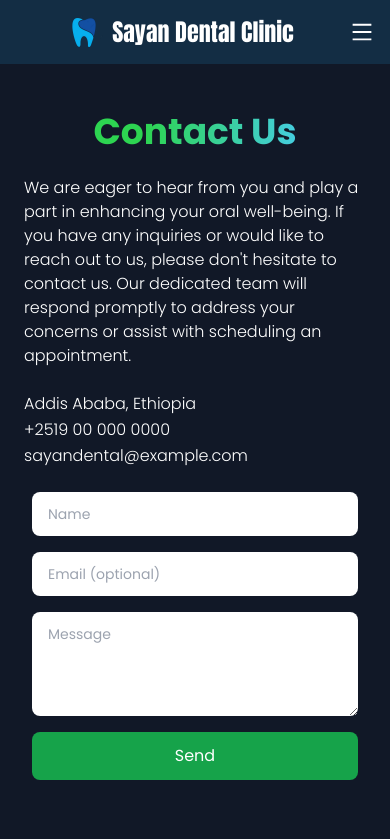
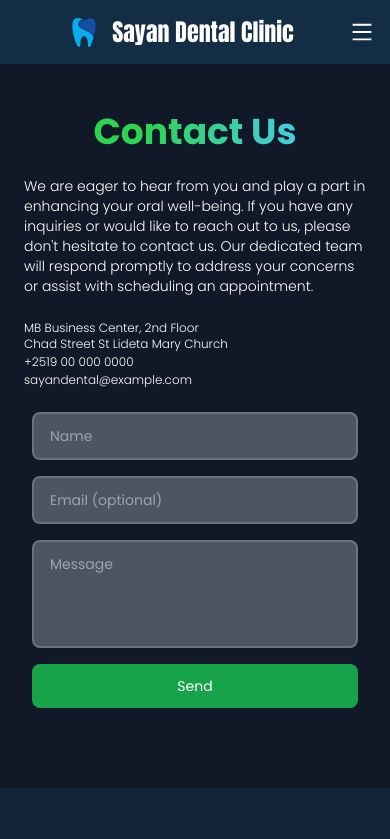
Before and after one commit to redi-b/dental-web, a Next.js app: page /contact in a window 390 px wide. Shown: the top 839 px of the page. Built offline with nearby package versions, Linux system fonts and the light colour scheme.

Commit message:
contact page update

```diff
--- a/src/app/(defaultLayout)/contact/page.tsx
+++ b/src/app/(defaultLayout)/contact/page.tsx
@@ -3,7 +3,9 @@ import Connect from "@sections/Connect";
 import React from "react";
 
 const ContactPage = () => {
-  const inputStyles = "text-sm px-4 py-3 rounded-lg w-full";
+  const inputStyles =
+    "text-sm px-4 py-3 rounded-lg w-full bg-gray-600 outline-none \
+     border-2 border-gray-500 transition-all duration-300 focus:border-primary-green";
 
   return (
     <>
@@ -12,15 +14,17 @@ const ContactPage = () => {
           <h1 className="text-4xl font-bold text-default-gradient sm:self-center">
             Contact Us
           </h1>
-          <p className="text-lg md:text-base">
+          <p className="text-lg md:text-base sm:text-sm">
             We are eager to hear from you and play a part in enhancing your oral
             well-being. If you have any inquiries or would like to reach out to
             us, please don't hesitate to contact us. Our dedicated team will
             respond promptly to address your concerns or assist with scheduling
             an appointment.
           </p>
-          <div className="flex flex-col gap-0.5">
-            <span className="">Addis Ababa, Ethiopia</span>
+          <div className="flex flex-col gap-0.5 text-sm sm:text-xs">
+            <span className="">
+              MB Business Center, 2nd Floor <br /> Chad Street St Lideta Mary Church
+            </span>
             <span className="">+2519 00 000 0000</span>
             <span className="">sayandental@example.com</span>
           </div>
@@ -43,12 +47,17 @@ const ContactPage = () => {
             placeholder="Email (optional)"
           />
           <textarea
-            className={`${inputStyles}`}
+            className={`${inputStyles} resize-none`}
             name="message"
             rows={4}
             placeholder="Message"
+            required
           ></textarea>
-          <CustomButton text="Send" classes="w-full rounded-lg" />
+          <CustomButton
+            text="Send"
+            classes="w-full rounded-lg sm:text-sm"
+            submit
+          />
         </form>
       </div>
       <Connect contact />
--- a/src/sections/AppointmentModal.tsx
+++ b/src/sections/AppointmentModal.tsx
@@ -1,10 +1,13 @@
+import CustomButton from "@components/CustomButton";
 import { BiSolidDownArrow } from "react-icons/bi";
 
 const AppointmentModal = () => {
   const inputStyles =
-    "w-full p-4 py-[13px] bg-gray-600 border-2 border-gray-500 rounded-lg outline-none text-gray-50 focus:border-green-500";
+    "w-full p-4 py-[13px] bg-gray-600 border-2 border-gray-500 transition-all duration-300 \
+     rounded-lg outline-none text-gray-50 focus:border-green-500";
   const radioStyles =
-    "w-full px-6 py-[13px] text-gray-400 transition-all duration-300 cursor-pointer select-none md:px-4 xs:px-3";
+    "w-full px-6 py-[13px] text-gray-400 transition-all duration-300 \
+     cursor-pointer select-none md:px-4 xs:px-3";
 
   return (
     <>
@@ -102,9 +105,7 @@ const AppointmentModal = () => {
               </div>
             </div>
             <div className="flex justify-center">
-              <button className="px-4 py-3 bg-green-500 rounded-md shadow-lg hover:bg-green-600 text-gray-50">
-                Request
-              </button>
+              <CustomButton text="Request" classes="px-4 rounded-md shadow-lg" submit />
             </div>
           </form>
         </div>
```
